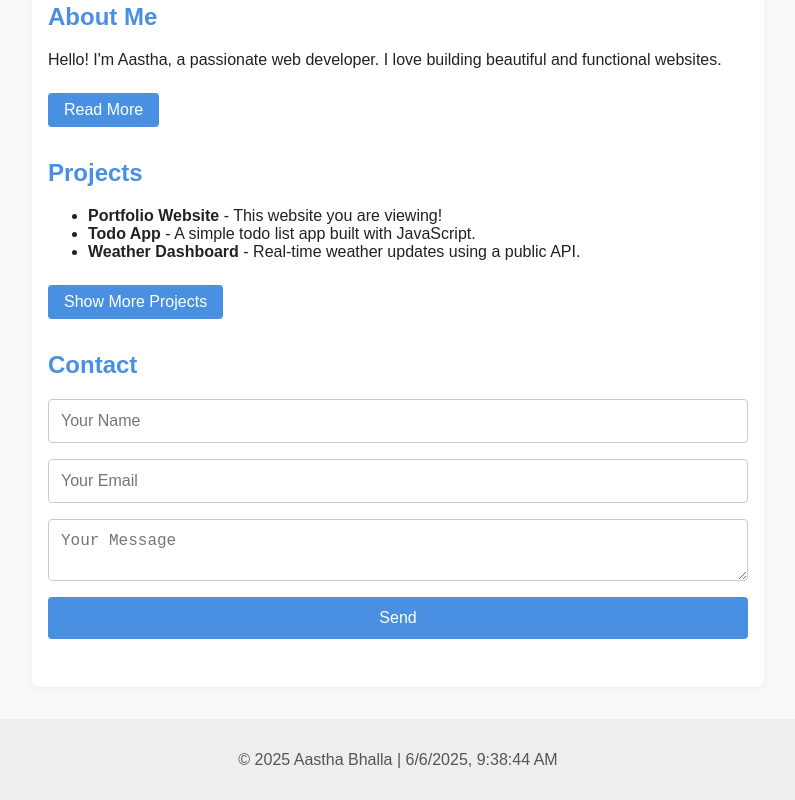
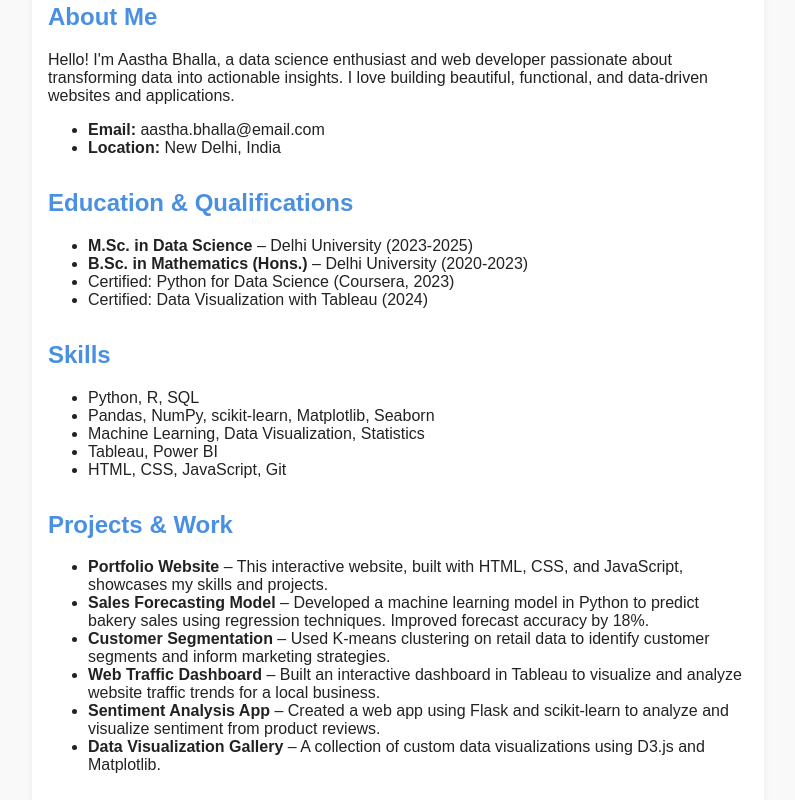
Before and after one commit to aastha-bhalla/aastha-bhalla.github.io, a plain HTML site: page index.html in a window 1280 px wide. Shown: the part 240-1040 px from the top of the page, without its empty margins (242-1037 px from the left). Drawn offline with Linux system fonts and the light colour scheme.

Commit message:
Update index.html

```diff
--- a/index.html
+++ b/index.html
@@ -22,26 +22,52 @@
   <main>
     <section id="about">
       <h2>About Me</h2>
-      <p>Hello! I'm Aastha, a passionate web developer. I love building beautiful and functional websites. <span id="more-about" style="display:none;">I specialize in front-end development, enjoy learning new technologies, and love collaborating on creative projects. In my free time, I explore UI/UX trends and contribute to open source.</span></p>
-      <button id="about-toggle" class="about-btn">Read More</button>
+      <p>Hello! I'm Aastha Bhalla, a data science enthusiast and web developer passionate about transforming data into actionable insights. I love building beautiful, functional, and data-driven websites and applications.</p>
+      <ul>
+        <li><span class="chart-accent"></span><strong>Email:</strong> aastha.bhalla@email.com</li>
+        <li><span class="chart-accent"></span><strong>Location:</strong> New Delhi, India</li>
+      </ul>
+    </section>
+    <section id="education">
+      <h2>Education & Qualifications</h2>
+      <ul>
+        <li><span class="chart-accent"></span><strong>M.Sc. in Data Science</strong> – Delhi University (2023-2025)</li>
+        <li><span class="chart-accent"></span><strong>B.Sc. in Mathematics (Hons.)</strong> – Delhi University (2020-2023)</li>
+        <li><span class="chart-accent"></span>Certified: Python for Data Science (Coursera, 2023)</li>
+        <li><span class="chart-accent"></span>Certified: Data Visualization with Tableau (2024)</li>
+      </ul>
+    </section>
+    <section id="skills">
+      <h2>Skills</h2>
+      <ul>
+        <li><span class="chart-accent"></span>Python, R, SQL</li>
+        <li><span class="chart-accent"></span>Pandas, NumPy, scikit-learn, Matplotlib, Seaborn</li>
+        <li><span class="chart-accent"></span>Machine Learning, Data Visualization, Statistics</li>
+        <li><span class="chart-accent"></span>Tableau, Power BI</li>
+        <li><span class="chart-accent"></span>HTML, CSS, JavaScript, Git</li>
+      </ul>
     </section>
     <section id="projects">
-      <h2>Projects</h2>
+      <h2>Projects & Work</h2>
       <ul>
         <li>
-          <strong>Portfolio Website</strong> - This website you are viewing!
+          <span class="chart-accent"></span><strong>Portfolio Website</strong> – This interactive website, built with HTML, CSS, and JavaScript, showcases my skills and projects.
         </li>
         <li>
-          <strong>Todo App</strong> - A simple todo list app built with JavaScript.
+          <span class="chart-accent"></span><strong>Sales Forecasting Model</strong> – Developed a machine learning model in Python to predict bakery sales using regression techniques. Improved forecast accuracy by 18%.
         </li>
         <li>
-          <strong>Weather Dashboard</strong> - Real-time weather updates using a public API.
+          <span class="chart-accent"></span><strong>Customer Segmentation</strong> – Used K-means clustering on retail data to identify customer segments and inform marketing strategies.
         </li>
-      </ul>
-      <button id="show-projects" class="project-btn">Show More Projects</button>
-      <ul id="extra-projects" style="display:none;">
-        <li><strong>Blog Platform</strong> - A minimal blog with markdown support.</li>
-        <li><strong>Quiz Game</strong> - Interactive quiz with score tracking.</li>
+        <li>
+          <span class="chart-accent"></span><strong>Web Traffic Dashboard</strong> – Built an interactive dashboard in Tableau to visualize and analyze website traffic trends for a local business.
+        </li>
+        <li>
+          <span class="chart-accent"></span><strong>Sentiment Analysis App</strong> – Created a web app using Flask and scikit-learn to analyze and visualize sentiment from product reviews.
+        </li>
+        <li>
+          <span class="chart-accent"></span><strong>Data Visualization Gallery</strong> – A collection of custom data visualizations using D3.js and Matplotlib.
+        </li>
       </ul>
     </section>
     <section id="contact">
```
